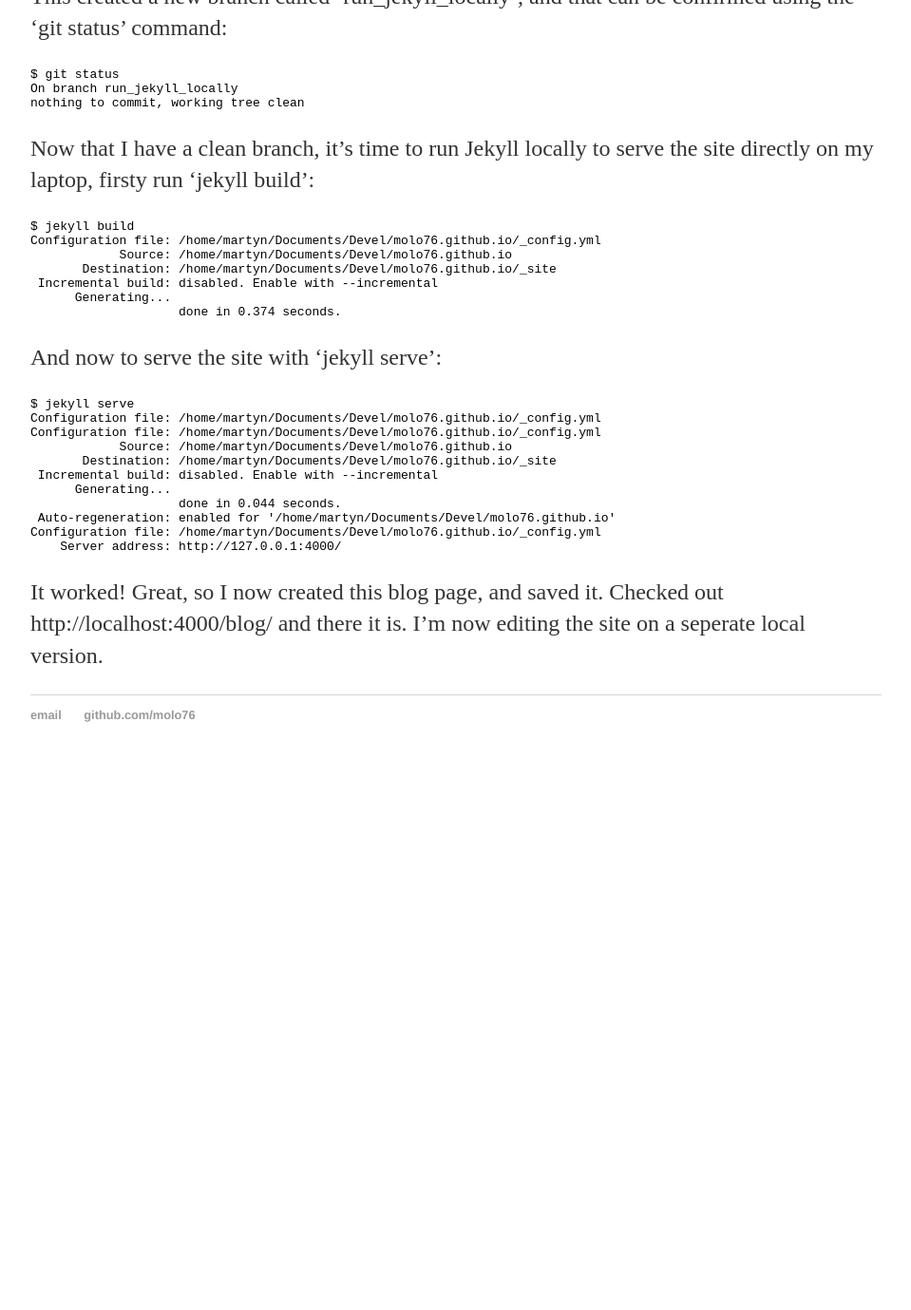
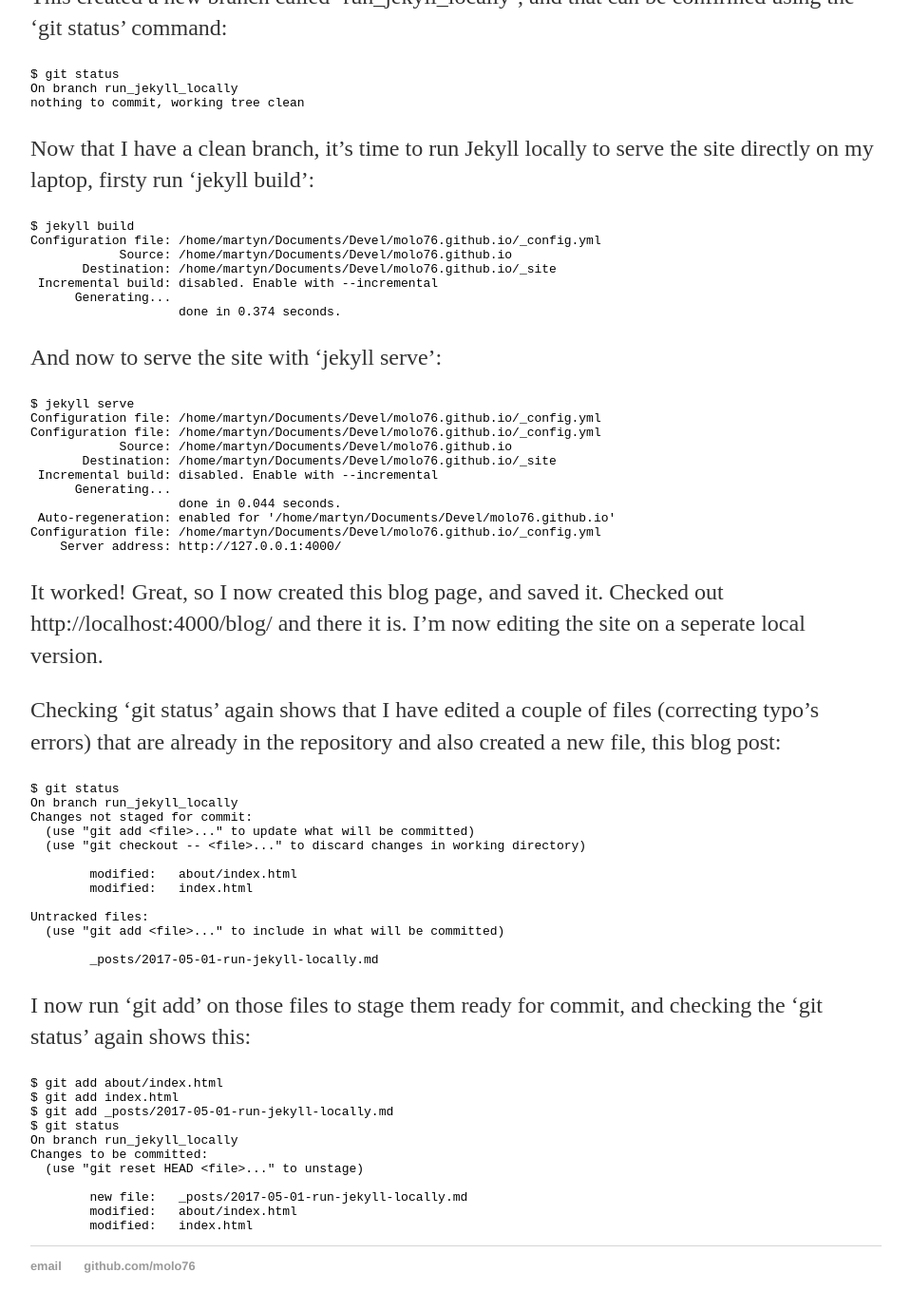
Before and after one commit to molo76/molo76.github.io, a Jekyll site: the page built from _posts/2017-05-01-run-jekyll-locally.md, in a window 1280 px wide and 1400 px high, scrolled down 724 px. Shown: the top 1379 px of the window at 95% size, without its empty margins (160-1119 px from the left). Built offline with Jekyll 4.4.1, drawn with Linux system fonts in a browser that asks for light colours; before the commit the page ends 1544 px from its top, so only the background shows below that.

Commit message:
altered index.html, about page, added blog post

````diff
--- a/_posts/2017-05-01-run-jekyll-locally.md
+++ b/_posts/2017-05-01-run-jekyll-locally.md
@@ -48,3 +48,34 @@ Configuration file: /home/martyn/Documents/Devel/molo76.github.io/_config.yml
     Server address: http://127.0.0.1:4000/
 ```
 It worked! Great, so I now created this blog page, and saved it. Checked out http://localhost:4000/blog/ and there it is. I'm now editing the site on a seperate local version.
+
+Checking 'git status' again shows that I have edited a couple of files (correcting typo's errors) that are already in the repository and also created a new file, this blog post:
+```
+$ git status
+On branch run_jekyll_locally
+Changes not staged for commit:
+  (use "git add <file>..." to update what will be committed)
+  (use "git checkout -- <file>..." to discard changes in working directory)
+
+	modified:   about/index.html
+	modified:   index.html
+
+Untracked files:
+  (use "git add <file>..." to include in what will be committed)
+
+	_posts/2017-05-01-run-jekyll-locally.md
+```
+I now run 'git add' on those files to stage them ready for commit, and checking the 'git status' again shows this:
+```
+$ git add about/index.html
+$ git add index.html
+$ git add _posts/2017-05-01-run-jekyll-locally.md
+$ git status
+On branch run_jekyll_locally
+Changes to be committed:
+  (use "git reset HEAD <file>..." to unstage)
+
+	new file:   _posts/2017-05-01-run-jekyll-locally.md
+	modified:   about/index.html
+	modified:   index.html
+```
````
